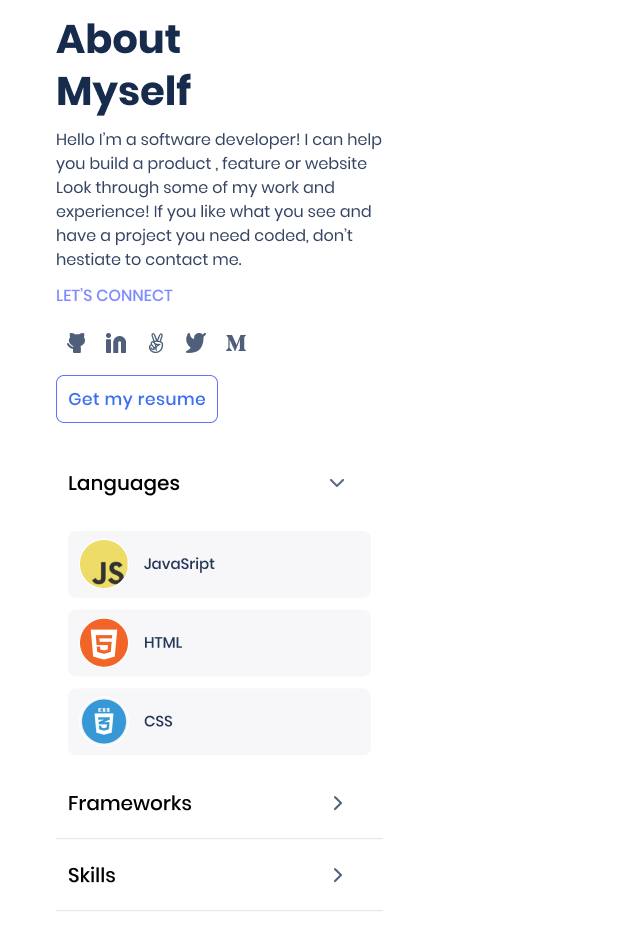
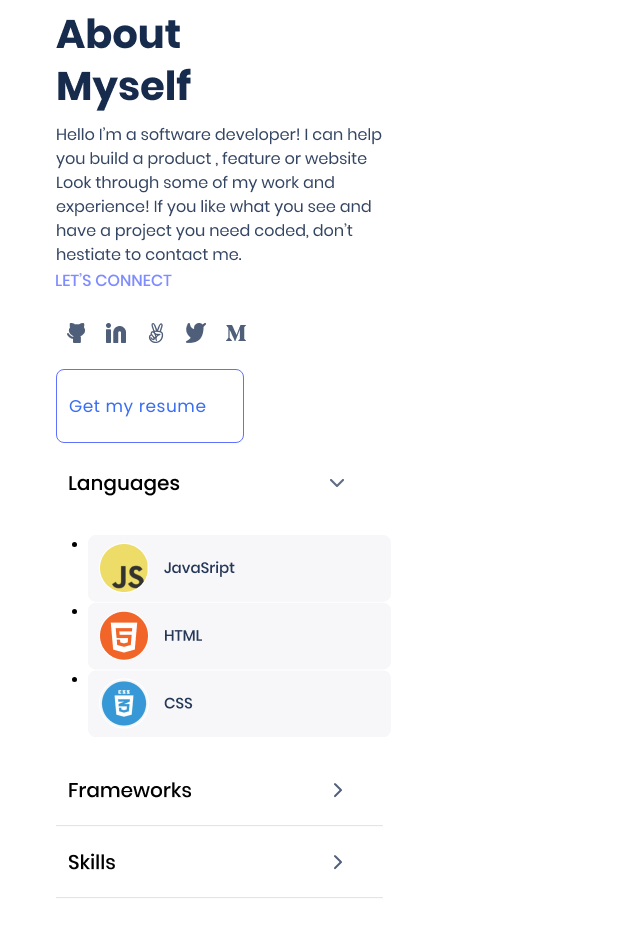
Before and after one commit to atatm/My-portfolio, a website: page index.html in a window 1280 px wide. Shown: the part 3460-4410 px from the top of the page, without its empty margins (0-640 px from the left). Drawn offline with Linux system fonts and the light colour scheme.

Commit message:
Add list elements and approprate alt value and make some changes

```diff
--- a/index.css
+++ b/index.css
@@ -502,6 +502,115 @@ img {
   flex-grow: 0;
 }
 
+.topimage {
+  width: 327px;
+  height: 101px;
+  font-family: 'Poppins', sans-serif;
+  font-style: normal;
+  font-weight: 700;
+  font-size: 40px;
+  line-height: 52px;
+  display: flex;
+  align-items: center;
+  color: #172b4d;
+  flex: none;
+  order: 0;
+  flex-grow: 0;
+}
+
+.topimage2 {
+  font-family: 'Poppins', sans-serif;
+  font-style: normal;
+  font-weight: 400;
+  font-size: 16px;
+  line-height: 24px;
+  color: #344563;
+  flex: none;
+  order: 1;
+  flex-grow: 0;
+}
+
+.supporting {
+  display: flex;
+  flex-direction: column;
+  align-items: flex-start;
+  gap: 16px;
+  width: 200px;
+  height: 80px;
+  flex: none;
+  order: 2;
+  flex-grow: 0;
+}
+
+.icons {
+  display: flex;
+  flex-direction: row;
+  align-items: center;
+  width: 200px;
+  height: 40px;
+  flex: none;
+  order: 1;
+  flex-grow: 0;
+}
+
+.iconframe {
+  display: flex;
+  flex-direction: row;
+  align-items: center;
+  width: 200px;
+  height: 40px;
+  flex: none;
+  order: 1;
+  flex-grow: 0;
+}
+
+.btn {
+  display: flex;
+  flex-direction: row;
+  align-items: center;
+  padding: 12px;
+  gap: 10px;
+  width: 162px;
+  height: 48px;
+  border: 1px solid #6070ff;
+  border-radius: 8px;
+  flex: none;
+  order: 3;
+  flex-grow: 0;
+}
+
+.btntext {
+  width: 138px;
+  height: 24px;
+  font-family: 'Poppins', sans-serif;
+  font-style: normal;
+  font-weight: 500;
+  font-size: 17px;
+  line-height: 24px;
+  display: flex;
+  align-items: center;
+  text-align: center;
+  letter-spacing: 0.03em;
+  color: #396df2;
+  flex: none;
+  order: 0;
+  flex-grow: 0;
+}
+
+.topimage3 {
+  width: 117px;
+  height: 24px;
+  font-family: 'Poppins', sans-serif;
+  font-style: normal;
+  font-weight: 500;
+  font-size: 16px;
+  line-height: 24px;
+  color: #7f8cff;
+  flex: none;
+  order: 0;
+  flex-grow: 0;
+}
+
 .skill {
   display: flex;
   flex-direction: column;
@@ -512,3 +621,44 @@ img {
   order: 1;
   flex-grow: 0;
 }
+
+.languages {
+  width: 327px;
+  height: 72px;
+  flex: none;
+  order: 0;
+  flex-grow: 0;
+}
+
+.languages ul {
+  list-style: none;
+}
+
+.languagelist {
+  display: flex;
+  flex-direction: column;
+  align-items: center;
+  padding: 12px;
+  gap: 12px;
+  width: 327px;
+  height: 248.15px;
+  flex: none;
+  order: 1;
+  flex-grow: 0;
+}
+
+.finalframe {
+  width: 327px;
+  height: 72px;
+  flex: none;
+  order: 1;
+  flex-grow: 0;
+}
+
+.skillframe {
+  width: 327px;
+  height: 72px;
+  flex: none;
+  order: 2;
+  flex-grow: 0;
+}
--- a/index.html
+++ b/index.html
@@ -100,10 +100,47 @@
 </div>
 <div class="about">
   <div class="top">
-   <img src="images/TOP.png" alt="blocks of images">
+    <div class="topimage">
+      <img src="images/topimage.png" alt="text">
+    </div>
+    <div class="topimage2">
+      <img src="images/topimage2.png" alt="text">
+    </div>
+    <div class="supporting">
+       <div class="topimage3">
+      <img src="images/topimages3.png" alt="text">
+    </div>
+    <div class="icons">
+     <div>
+      <img src="images/iconframe.png" alt="icons">
+     </div>
+
+    </div>
+    <div class="btn">
+      <div class="btntext">
+       Get my resume
+      </div>
+    </div>
+  </div>
   </div>
   <div class="skill">
-    <img src="images/SkillList.png" alt="texts of skill ">
+    <div class="language list">
+      <img src="images/language.png" alt="language text">
+    </div>
+
+    <div class="languageslist">
+      <ul>
+        <li><img src="images/list1.png" alt="list1"></li>
+        <li><img src="images/list2.png" alt="list2"></li>
+        <li><img src="images/list3.png" alt="list3"></li>
+      </ul>
+    </div>
+    <div class="finalframe">
+      <img src="images/language frame.png" alt="frame photo">
+    </div>
+    <div class="skillframe">
+      <img src="images/skillframe.png" alt="skill text">
+    </div>
   </div>
 </section>
 </body>
```
Also changed, not shown: images/iconframe.png (added), images/language frame.png (added), images/language.png (added), images/list1.png (added), images/list2.png (added), images/list3.png (added), images/skillframe.png (added), images/topimage.png (added), images/topimage2.png (added), images/topimages3.png (added).
